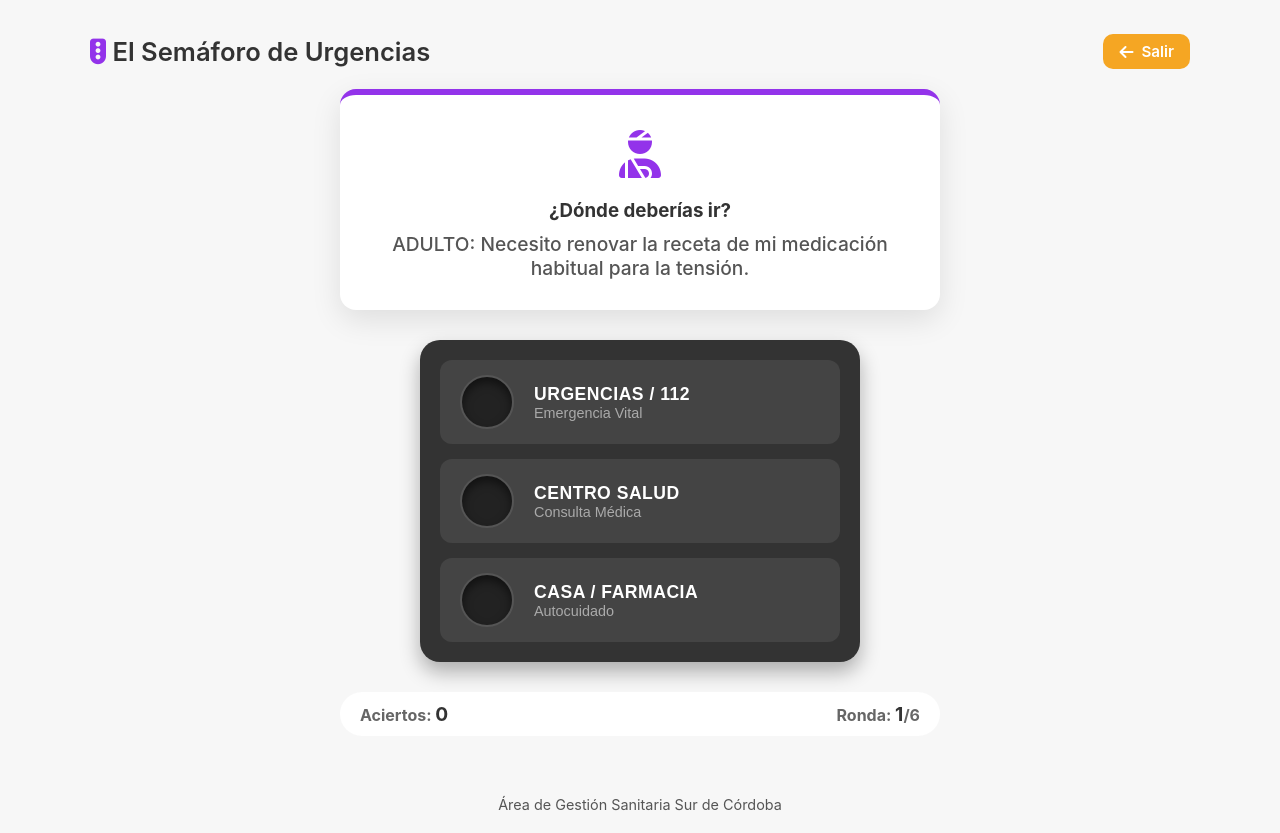
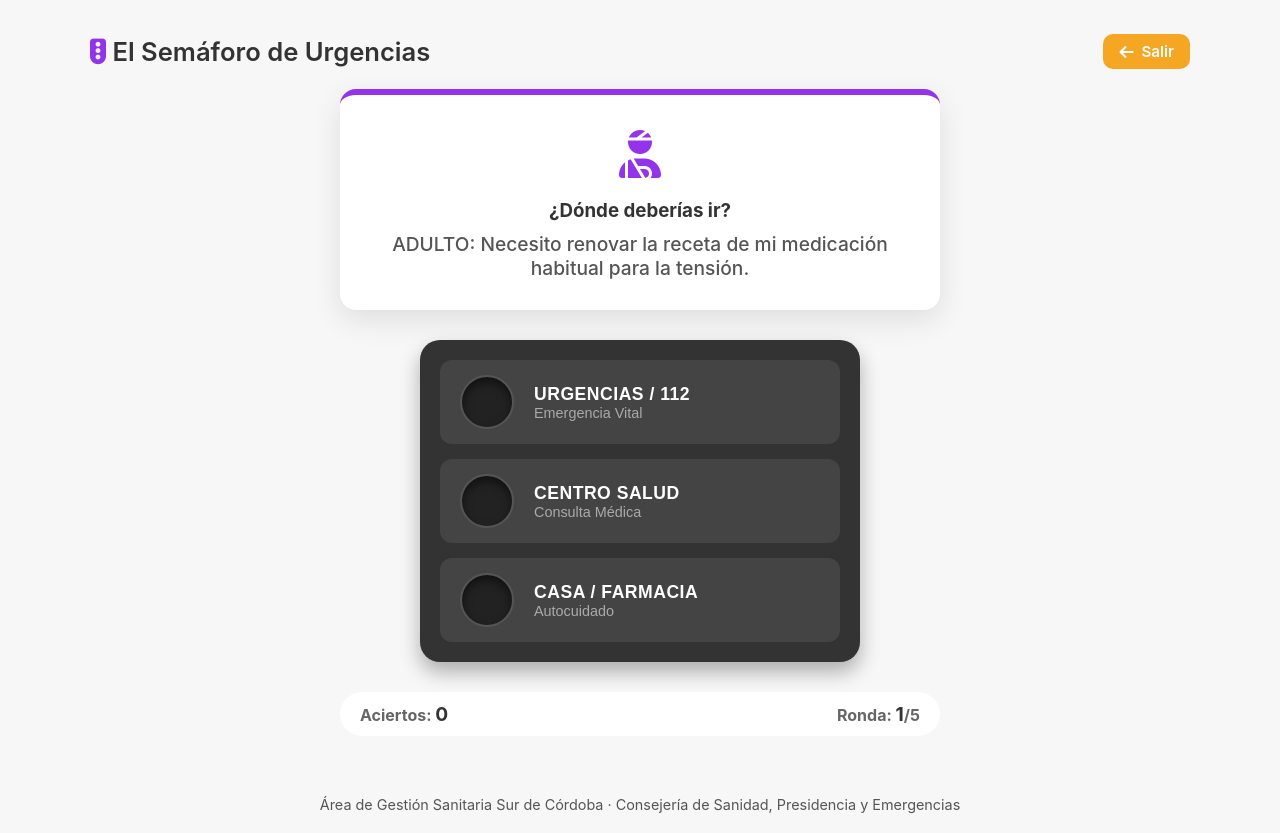
Before and after one commit to cjgaland/Seguridad-Paciente, a plain HTML site: page ciudadanos/juega/semaforo/semaforo.html in a window 1280 px wide. Shown: the part 89-922 px from the top of the page. Drawn offline with Linux system fonts and the light colour scheme.

Commit message:
Modify round count and footer in semaforo.html
Updated the round display and footer content in semaforo.html.

```diff
--- a/ciudadanos/juega/semaforo/semaforo.html
+++ b/ciudadanos/juega/semaforo/semaforo.html
@@ -8,6 +8,7 @@
     <link rel="icon" type="image/png" sizes="16x16"  href="../../../assets/images/icons/favicons/favicon_16.png">
     <link rel="icon" type="image/png" sizes="32x32"  href="../../../assets/images/icons/favicons/favicon_32.png">
     <link rel="icon" type="image/png" sizes="48x48"  href="../../../assets/images/icons/favicons/favicon_48.png">
+
     <link rel="stylesheet" href="../../../css/style.css">
     <link rel="stylesheet" href="semaforo.css">
     <link rel="stylesheet" href="https://cdnjs.cloudflare.com/ajax/libs/font-awesome/6.5.0/css/all.min.css">
@@ -65,7 +66,7 @@
 
             <div class="score-board">
                 <span>Aciertos: <strong id="score">0</strong></span>
-                <span>Ronda: <strong id="round">1</strong>/6</span>
+                <span>Ronda: <strong id="round">1</strong>/5</span>
             </div>
 
         </div>
@@ -81,7 +82,9 @@
 
     </main>
 
-    <footer class="sp-footer">Área de Gestión Sanitaria Sur de Córdoba</footer>
+    <footer class="sp-footer">
+        Área de Gestión Sanitaria Sur de Córdoba · Consejería de Sanidad, Presidencia y Emergencias
+    </footer>
 
     <script type="module" src="semaforo.js"></script>
 </body>
```
